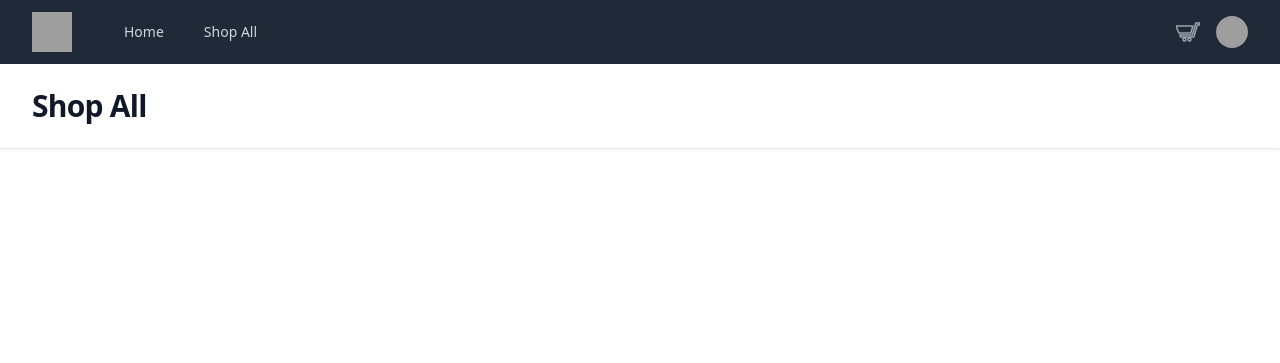
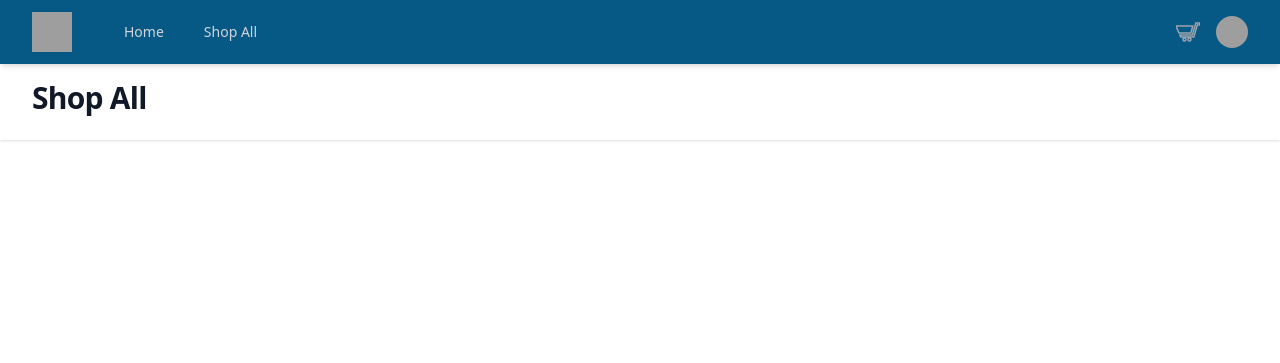
Before and after one commit to mherrera491/on_the_record, a Django app: page /products/ in a window 1280 px wide. Shown: the top 363 px of the page. Run offline with Django 5.2, Linux system fonts and the light colour scheme; data that the repository does not hold is empty; some libraries are stand-ins or nearby versions; grey boxes are pictures that could not be loaded.

Commit message:
styled nav bar to be fixed

```diff
--- a/ontherecordshop/main_app/templates/base.html
+++ b/ontherecordshop/main_app/templates/base.html
@@ -9,7 +9,7 @@
   </head>
   <body>
     <div class="min-h-full">
-      <nav class="bg-gray-800">
+      <nav class="bg-sky-800 shadow-md fixed w-full top-0 z-10" id="navbar">
         <div class="mx-auto max-w-7xl px-4 sm:px-6 lg:px-8">
           <div class="flex h-16 items-center justify-between">
             <div class="flex items-center">
@@ -24,13 +24,13 @@
                 <div class="ml-10 flex items-baseline space-x-4">
                   <a
                     href="{% url 'home' %}"
-                    class="text-gray-300 hover:bg-gray-700 hover:text-white rounded-md px-3 py-2 text-sm font-medium"
+                    class="text-gray-300 hover:bg-sky-700 hover:text-white rounded-md px-3 py-2 text-sm font-medium"
                     aria-current="page"
                     >Home</a
                   >
                   <a
                     href="{% url 'all_products' %}"
-                    class="text-gray-300 hover:bg-gray-700 hover:text-white rounded-md px-3 py-2 text-sm font-medium"
+                    class="text-gray-300 hover:bg-sky-700 hover:text-white rounded-md px-3 py-2 text-sm font-medium"
                     >Shop All</a
                   >
                 </div>
@@ -38,7 +38,7 @@
             </div>
             <div class="hidden md:block">
               <div class="ml-4 flex items-center md:ml-6">
-                <a href="{% url 'cart' %}" class="relative rounded-full bg-gray-800 p-1 text-gray-400 hover:text-white focus:outline-none focus:ring-2 focus:ring-white focus:ring-offset-2 focus:ring-offset-gray-800">
+                <a href="{% url 'cart' %}" class="relative rounded-full bg-sky-800 p-1 text-gray-400 hover:text-white focus:outline-none focus:ring-2 focus:ring-white focus:ring-offset-2 focus:ring-offset-gray-800">
                   <span class="absolute -inset-1.5"></span>
                   <span class="sr-only">View Cart</span>
                   <svg class="h-6 w-6" fill="none" viewBox="0 0 24 24" stroke-width="1.5" stroke="currentColor" aria-hidden="true">
@@ -60,7 +60,7 @@
                       type="button"
                       @click="open = !open"
                       id="user-menu-button"
-                      class="relative flex max-w-xs items-center rounded-full bg-gray-800 text-sm focus:outline-none focus:ring-2 focus:ring-white focus:ring-offset-2 focus:ring-offset-gray-800"
+                      class="relative flex max-w-xs items-center rounded-full bg-sky-800 text-sm focus:outline-none focus:ring-2 focus:ring-white focus:ring-offset-2 focus:ring-offset-gray-800"
                       id="user-menu-button"
                       aria-expanded="false"
                       aria-haspopup="true"
@@ -124,7 +124,7 @@
               <button
                 type="button"
                 id="mobile-menu-button"
-                class="relative inline-flex items-center justify-center rounded-md bg-gray-800 p-2 text-gray-400 hover:bg-gray-700 hover:text-white focus:outline-none focus:ring-2 focus:ring-white focus:ring-offset-2 focus:ring-offset-gray-800"
+                class="relative inline-flex items-center justify-center rounded-md bg-sky-800 p-2 text-gray-400 hover:bg-sky-700 hover:text-white focus:outline-none focus:ring-2 focus:ring-white focus:ring-offset-2 focus:ring-offset-gray-800"
                 aria-controls="mobile-menu"
                 aria-expanded="false"
               >
@@ -171,16 +171,16 @@
             <!-- Current: "bg-gray-900 text-white", Default: "text-gray-300 hover:bg-gray-700 hover:text-white" -->
             <a
               href="{% url 'home' %}"
-              class="text-gray-300 hover:bg-gray-700 hover:text-white block rounded-md px-3 py-2 text-base font-medium"
+              class="text-gray-300 hover:bg-sky-700 hover:text-white block rounded-md px-3 py-2 text-base font-medium"
               >Home</a
             >
             <a
               href="{% url 'all_products' %}"
-              class="text-gray-300 hover:bg-gray-700 hover:text-white block rounded-md px-3 py-2 text-base font-medium"
+              class="text-gray-300 hover:bg-sky-700 hover:text-white block rounded-md px-3 py-2 text-base font-medium"
               >Shop All</a
             >
           </div>
-          <div class="border-t border-gray-700 pb-3 pt-4">
+          <div class="border-t border-sky-700 pb-3 pt-4">
             <div class="flex items-center px-5">
               <div class="flex-shrink-0">
                 <img
@@ -201,7 +201,7 @@
                 {% endif %}
               </div>
               <div class="ml-auto">
-              <a href="{% url 'cart' %}" class="relative rounded-full bg-gray-800 p-1 text-gray-400 hover:text-white focus:outline-none focus:ring-2 focus:ring-white focus:ring-offset-2 focus:ring-offset-gray-800">
+              <a href="{% url 'cart' %}" class="relative rounded-full bg-sky-800 p-1 text-gray-400 hover:text-white focus:outline-none focus:ring-2 focus:ring-white focus:ring-offset-2 focus:ring-offset-gray-800">
                 <span class="absolute -inset-1.5"></span>
                 <span class="sr-only">View Cart</span>
                 <svg class="h-6 w-6" fill="none" viewBox="0 0 24 24" stroke-width="1.5" stroke="currentColor" aria-hidden="true">
@@ -221,13 +221,13 @@
               {% if user.is_authenticated %}
               <a
                 href="#"
-                class="block rounded-md px-3 py-2 text-base font-medium text-gray-400 hover:bg-gray-700 hover:text-white"
+                class="block rounded-md px-3 py-2 text-base font-medium text-gray-400 hover:bg-sky-700 hover:text-white"
                 >Your Profile</a
               >
               <form
                 action="{% url 'logout' %}"
                 method="post"
-                class="block rounded-md px-3 py-2 text-base font-medium text-gray-400 hover:bg-gray-700 hover:text-white"
+                class="block rounded-md px-3 py-2 text-base font-medium text-gray-400 hover:bg-sky-700 hover:text-white"
               >
                 {% csrf_token %}
                 <button type="submit">Sign Out</button>
@@ -235,11 +235,11 @@
               {% else %}
               <a
                 href="{% url 'login' %}"
-                class="block rounded-md px-3 py-2 text-base font-medium text-gray-400 hover:bg-gray-700 hover:text-white"
+                class="block rounded-md px-3 py-2 text-base font-medium text-gray-400 hover:bg-sky-700 hover:text-white"
               >Sign In</a>
               <a
                 href="{% url 'signup' %}"
-                class="block rounded-md px-3 py-2 text-base font-medium text-gray-400 hover:bg-gray-700 hover:text-white"
+                class="block rounded-md px-3 py-2 text-base font-medium text-gray-400 hover:bg-sky-700 hover:text-white"
               >Create Account</a>
               </form>
               {% endif %}
@@ -248,20 +248,21 @@
         </div>
       </nav>
 
-      <header class="bg-white shadow">
+      <header class="bg-white shadow mt-14">
         <div class="mx-auto max-w-7xl px-4 py-6 sm:px-6 lg:px-8">
           <h1 class="text-3xl font-bold tracking-tight text-gray-900">
             {{ page_name }}
           </h1>
         </div>
       </header>
-      <main>
-        <div class="mx-auto max-w-7xl py-6 sm:px-6 lg:px-8">
+      <main class="mt-0">
+        <div class="mx-auto mt-0 pt-0 max-w-7xl py-6 sm:px-6 lg:px-8">
           {% block content %} {% endblock %}
         </div>
       </main>
     </div>
     <script>
+
       document.addEventListener("DOMContentLoaded", function () {
         const dropdownButton = document.getElementById("user-menu-button");
         const dropdownMenu = document.getElementById("user-menu");
--- a/ontherecordshop/main_app/templates/products/detail.html
+++ b/ontherecordshop/main_app/templates/products/detail.html
@@ -1,6 +1,6 @@
 {% extends 'base.html' %} {% block content %}
 
-<div class="bg-white">
+<div class="bg-opacity-100">
     <div class="mx-auto max-w-2xl px-4 py-16 sm:px-6 sm:py-24 lg:max-w-7xl lg:px-8">
         <div class="flex flex-col sm:flex-row items-center">
             <div class="w-full sm:w-1/2 h-300 mx-auto overflow-hidden rounded-md bg-gray-200 mb-8 sm:mb-0">
@@ -15,7 +15,7 @@
                         {% csrf_token %}
                         <label for="quantity" class="mt-4 block text-sm font-medium text-gray-700">Quantity:</label>
                         <input type="number" name="quantity" id="quantity" min="1" max="{{ product.stock }}" value="1" class="mt-1 p-2 border rounded-md w-16">
-                        <button type="submit" class="mt-4 px-4 py-2 text-sm font-medium text-white bg-indigo-600 hover:bg-indigo-700 rounded-md">
+                        <button type="submit" class="mt-4 px-4 py-2 text-sm font-medium text-white bg-sky-600 hover:bg-sky-700 rounded-md">
                             Add to Cart
                         </button>
                     </form>
--- a/ontherecordshop/main_app/templates/products/index.html
+++ b/ontherecordshop/main_app/templates/products/index.html
@@ -1,36 +1,34 @@
 {% extends 'base.html' %} {% block content %}
 
-<div class="bg-white">
-  <div
-    class="mx-auto max-w-2xl px-4 py-16 sm:px-6 sm:py-24 lg:max-w-7xl lg:px-8"
-  >
-    <div
-      class="mt-0 grid grid-cols-1 gap-x-6 gap-y-10 sm:grid-cols-2 lg:grid-cols-4 xl:gap-x-8"
-    >
+<div class="bg-opacity-100">
+  <div class="mx-auto max-w-2xl px-4 py-16 sm:px-6 sm:py-24 lg:max-w-7xl lg:px-8">
+    <div class="flex flex-wrap mt-0 grid grid-cols-1 gap-x-6 gap-y-10 sm:grid-cols-2 md:grid-cols-2 lg:grid-cols-4 xl:gap-x-8">
       {% for product in products %}
       <div class="group relative">
-        <div
-          class="aspect-h-1 aspect-w-1 w-full overflow-hidden rounded-md bg-gray-200 lg:aspect-none group-hover:opacity-75 lg:h-80"
-        >
+        <div class="aspect-h-1 aspect-w-1 w-full overflow-hidden rounded-md group-hover:opacity-75 relative">
           <a href="{% url 'detail' pk=product.pk %}">
-            <img
-              src="{{ product.album_cover }}"
-              alt="{{ product.album }}"
-              class="h-full w-full object-cover object-center lg:h-full lg:w-full"
-            />
+            <img src="{{ product.album_cover }}" alt="{{ product.album }}" class="h-full w-full object-cover object-center lg:h-full lg:w-full sm:h-48 sm:w-48 md:h-64 md:w-64">
           </a>
         </div>
         <div class="mt-4 flex justify-between">
           <div>
             <h3 class="text-sm text-gray-700">
-              <a href="{% url 'detail' pk=product.pk %}"
-                >{{ product.album }}</a
-              >
+              <a href="{% url 'detail' pk=product.pk %}">{{ product.album }}</a>
             </h3>
             <p class="mt-1 text-sm text-gray-500">{{ product.artist }}</p>
           </div>
           <p class="text-sm font-medium text-gray-900">${{ product.price }}</p>
         </div>
+        {% if product.stock > 0 %}
+          <form method="post" action="{% url 'add_to_cart' product.id %}">
+            {% csrf_token %}
+            <button type="submit" class="mt-4 px-4 py-2 text-sm font-medium text-white bg-sky-600 hover:bg-sky-700 rounded-md">
+              Add to Cart
+            </button>
+          </form>
+        {% else %}
+          <p class="mt-4 text-red-500 font-bold">Out of Stock</p>
+        {% endif %}
       </div>
       {% endfor %}
     </div>
--- a/ontherecordshop/main_app/templates/registration/login.html
+++ b/ontherecordshop/main_app/templates/registration/login.html
@@ -15,7 +15,7 @@
         {{ form.password }}
     </div>
     <input type="hidden" name="next" value="{{ next }}">
-    <input type="submit" value="Sign In" class="bg-indigo-600 text-white px-4 py-2 rounded-md hover:bg-indigo-700">
+    <input type="submit" value="Sign In" class="bg-sky-600 text-white px-4 py-2 rounded-md hover:bg-sky-700">
 </form>
 
 {% endblock %}
--- a/ontherecordshop/main_app/templates/registration/signup.html
+++ b/ontherecordshop/main_app/templates/registration/signup.html
@@ -21,7 +21,7 @@
         {{ form.password2 }}
     </div>
 
-    <input type="submit" value="Create Account" class="bg-indigo-600 text-white px-4 py-2 rounded-md hover:bg-indigo-700">
+    <input type="submit" value="Create Account" class="bg-sky-600 text-white px-4 py-2 rounded-md hover:bg-sky-700">
 </form>
 
 {% endblock %}
--- a/ontherecordshop/theme/static/css/dist/styles.css
+++ b/ontherecordshop/theme/static/css/dist/styles.css
@@ -809,6 +809,10 @@ select {
   position: static;
 }
 
+.fixed {
+  position: fixed;
+}
+
 .absolute {
   position: absolute;
 }
@@ -835,6 +839,10 @@ select {
 
 .right-0 {
   right: 0px;
+}
+
+.top-0 {
+  top: 0px;
 }
 
 .z-10 {
@@ -911,6 +919,26 @@ select {
   margin-top: 1rem;
 }
 
+.mt-20 {
+  margin-top: 5rem;
+}
+
+.mt-5 {
+  margin-top: 1.25rem;
+}
+
+.mt-16 {
+  margin-top: 4rem;
+}
+
+.mt-10 {
+  margin-top: 2.5rem;
+}
+
+.mt-14 {
+  margin-top: 3.5rem;
+}
+
 .block {
   display: block;
 }
@@ -1017,6 +1045,10 @@ select {
 
 .flex-col {
   flex-direction: column;
+}
+
+.flex-wrap {
+  flex-wrap: wrap;
 }
 
 .items-center {
@@ -1081,6 +1113,11 @@ select {
   border-color: rgb(55 65 81 / var(--tw-border-opacity));
 }
 
+.border-sky-700 {
+  --tw-border-opacity: 1;
+  border-color: rgb(3 105 161 / var(--tw-border-opacity));
+}
+
 .bg-gray-200 {
   --tw-bg-opacity: 1;
   background-color: rgb(229 231 235 / var(--tw-bg-opacity));
@@ -1111,6 +1148,30 @@ select {
   background-color: rgb(255 255 255 / var(--tw-bg-opacity));
 }
 
+.bg-cyan-800 {
+  --tw-bg-opacity: 1;
+  background-color: rgb(21 94 117 / var(--tw-bg-opacity));
+}
+
+.bg-indigo-800 {
+  --tw-bg-opacity: 1;
+  background-color: rgb(55 48 163 / var(--tw-bg-opacity));
+}
+
+.bg-sky-800 {
+  --tw-bg-opacity: 1;
+  background-color: rgb(7 89 133 / var(--tw-bg-opacity));
+}
+
+.bg-sky-600 {
+  --tw-bg-opacity: 1;
+  background-color: rgb(2 132 199 / var(--tw-bg-opacity));
+}
+
+.bg-opacity-100 {
+  --tw-bg-opacity: 1;
+}
+
 .object-cover {
   -o-object-fit: cover;
      object-fit: cover;
@@ -1187,6 +1248,10 @@ select {
 
 .pt-4 {
   padding-top: 1rem;
+}
+
+.pt-0 {
+  padding-top: 0px;
 }
 
 .font-serif {
@@ -1363,6 +1428,11 @@ select {
   background-color: rgb(67 56 202 / var(--tw-bg-opacity));
 }
 
+.hover\:bg-sky-700:hover {
+  --tw-bg-opacity: 1;
+  background-color: rgb(3 105 161 / var(--tw-bg-opacity));
+}
+
 .hover\:text-white:hover {
   --tw-text-opacity: 1;
   color: rgb(255 255 255 / var(--tw-text-opacity));
@@ -1405,8 +1475,16 @@ select {
     margin-left: 2rem;
   }
 
+  .sm\:h-48 {
+    height: 12rem;
+  }
+
   .sm\:w-1\/2 {
     width: 50%;
+  }
+
+  .sm\:w-48 {
+    width: 12rem;
   }
 
   .sm\:grid-cols-2 {
@@ -1444,6 +1522,18 @@ select {
 
   .md\:hidden {
     display: none;
+  }
+
+  .md\:h-64 {
+    height: 16rem;
+  }
+
+  .md\:w-64 {
+    width: 16rem;
+  }
+
+  .md\:grid-cols-2 {
+    grid-template-columns: repeat(2, minmax(0, 1fr));
   }
 }
 
```
